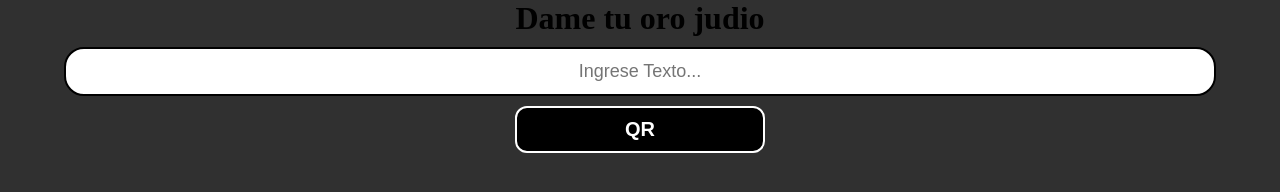
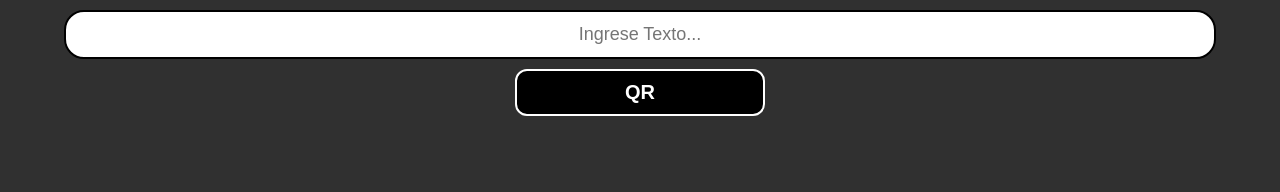
Before and after one commit to 0-jsgh/qr, a plain HTML site: page index.html in a window 1280 px wide. Drawn offline with Linux system fonts and the light colour scheme.

Commit message:
index.html

```diff
--- a/index.html
+++ b/index.html
@@ -42,7 +42,6 @@ body {background-color: #303030; text-align: center;}
     <title>QR Code</title>
 </head>
 <body class="qr">
-    <h1>Dame tu oro judio</h1>
     <input type="text" id="texto" placeholder="Ingrese Texto...">
     <button id="generar">QR</button>
     <div id="codigoQR"></div>
```
